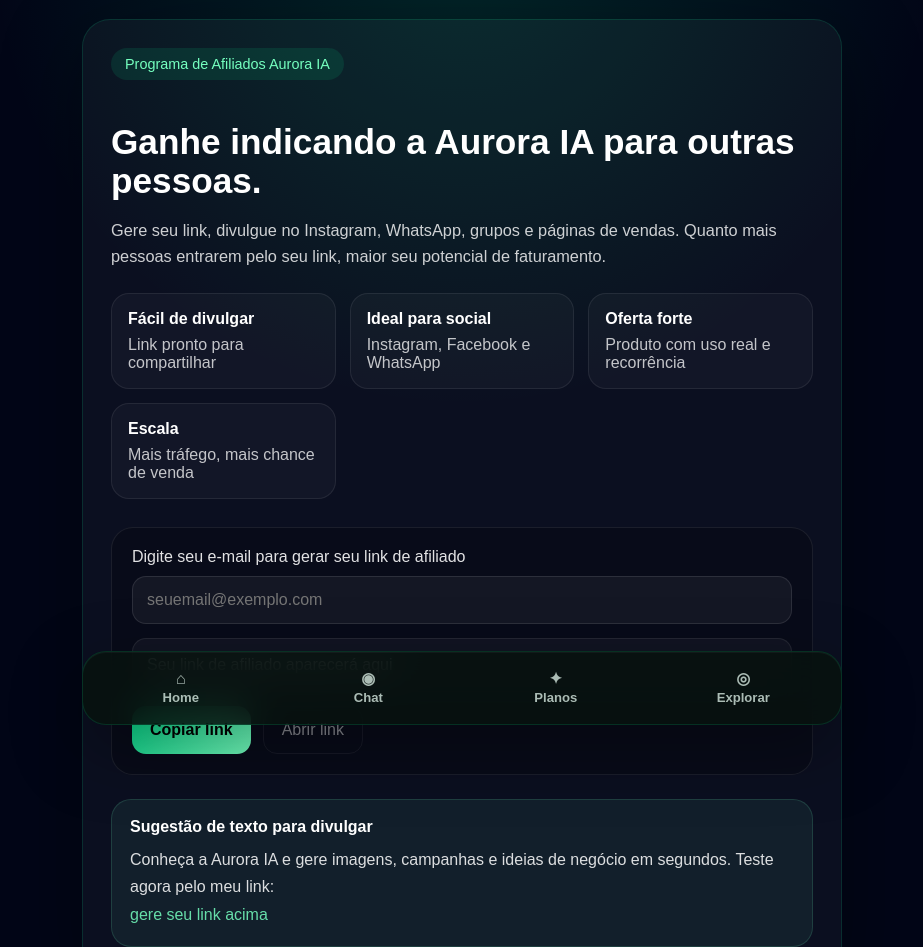
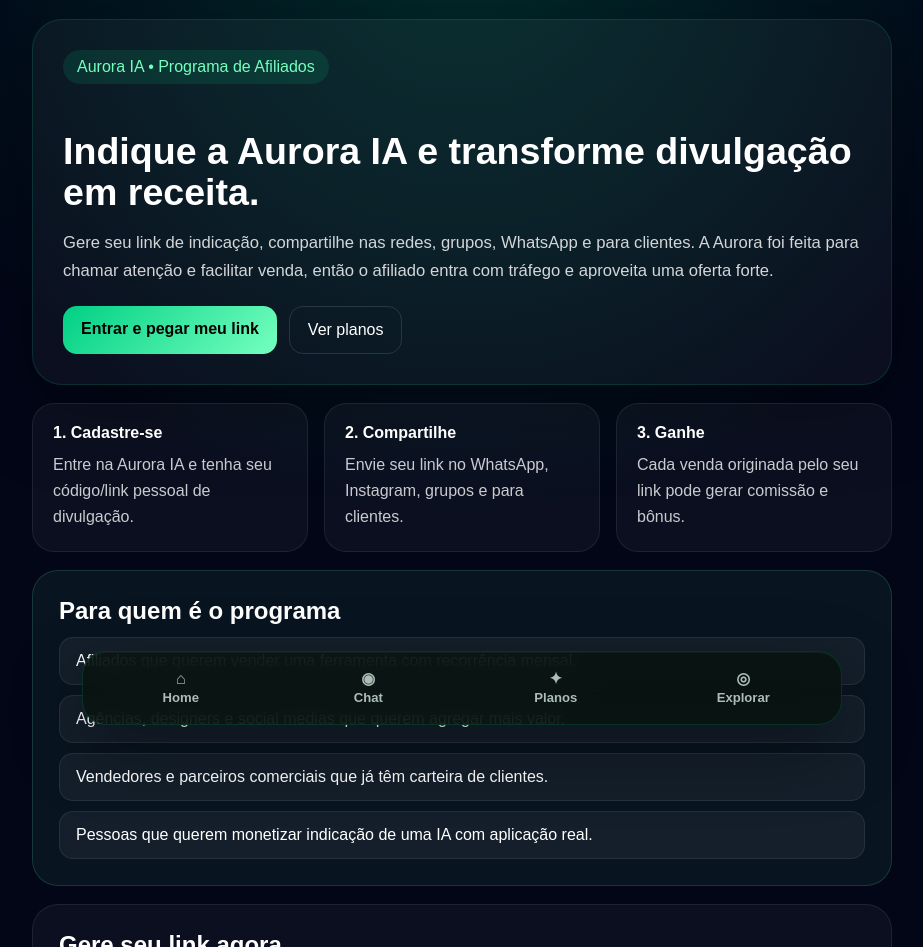
Before and after one commit to ricardogrupoexecutivo1-cpu/ricardo-ia-oficial, a Next.js app: page /afiliado in a window 1280 px wide. Shown: the part 65-1012 px from the top of the page, without its empty margins (178-1101 px from the left). Built offline with nearby package versions, Linux system fonts and the light colour scheme.

Commit message:
Padroniza layout da pagina afiliado

```diff
--- a/app/afiliado/page.tsx
+++ b/app/afiliado/page.tsx
@@ -42,14 +42,14 @@
       style={{
         minHeight: "100vh",
         background:
-          "radial-gradient(circle at top, rgba(0,208,132,0.16), transparent 38%), #020617",
+          "radial-gradient(circle at top, rgba(0,208,132,0.18), transparent 40%), #020617",
         color: "#fff",
         padding: "24px",
         display: "flex",
         justifyContent: "center",
       }}
     >
-      <div style={{ width: "100%", maxWidth: "760px" }}>
+      <div style={{ width: "100%", maxWidth: "860px" }}>
         <div
           style={{
             display: "flex",
@@ -65,6 +65,19 @@
           </Link>
 
           <div style={{ display: "flex", gap: "10px", flexWrap: "wrap" }}>
+            <Link
+              href="/chat"
+              style={{
+                color: "#fff",
+                textDecoration: "none",
+                padding: "10px 14px",
+                borderRadius: "12px",
+                border: "1px solid rgba(255,255,255,0.12)",
+              }}
+            >
+              Chat
+            </Link>
+
             <Link
               href="/oferta"
               style={{
@@ -95,11 +108,12 @@
 
         <section
           style={{
-            borderRadius: "28px",
-            padding: "28px",
+            borderRadius: "30px",
+            padding: "30px",
             background: "rgba(255,255,255,0.04)",
             border: "1px solid rgba(0,208,132,0.16)",
             boxShadow: "0 24px 80px rgba(0,0,0,0.35)",
+            marginBottom: "18px",
           }}
         >
           <span
@@ -109,70 +123,140 @@
               borderRadius: "999px",
               background: "rgba(0,208,132,0.12)",
               color: "#75ffbf",
-              marginBottom: "14px",
-              fontSize: "0.9rem",
+              marginBottom: "16px",
             }}
           >
-            Programa de Afiliados Aurora IA
+            Aurora IA • Programa de Afiliados
           </span>
 
-          <h1 style={{ fontSize: "2.2rem", lineHeight: 1.1, marginBottom: "12px" }}>
-            Ganhe indicando a Aurora IA para outras pessoas.
+          <h1 style={{ fontSize: "2.35rem", lineHeight: 1.08, marginBottom: "14px" }}>
+            Indique a Aurora IA e transforme divulgação em receita.
           </h1>
 
-          <p style={{ opacity: 0.8, fontSize: "1.02rem", lineHeight: 1.6 }}>
-            Gere seu link, divulgue no Instagram, WhatsApp, grupos e páginas de
-            vendas. Quanto mais pessoas entrarem pelo seu link, maior seu potencial
-            de faturamento.
+          <p style={{ opacity: 0.82, lineHeight: 1.7, fontSize: "1.04rem" }}>
+            Gere seu link de indicação, compartilhe nas redes, grupos, WhatsApp e
+            para clientes. A Aurora foi feita para chamar atenção e facilitar venda,
+            então o afiliado entra com tráfego e aproveita uma oferta forte.
           </p>
 
           <div
             style={{
+              display: "flex",
+              gap: "12px",
+              flexWrap: "wrap",
+              marginTop: "20px",
+            }}
+          >
+            <a
+              href="#gerar-link"
+              style={{
+                padding: "14px 18px",
+                borderRadius: "14px",
+                textDecoration: "none",
+                background: "linear-gradient(135deg, #00d084, #75ffbf)",
+                color: "#000",
+                fontWeight: "bold",
+              }}
+            >
+              Entrar e pegar meu link
+            </a>
+
+            <Link
+              href="/planos"
+              style={{
+                padding: "14px 18px",
+                borderRadius: "14px",
+                textDecoration: "none",
+                border: "1px solid rgba(255,255,255,0.12)",
+                color: "#fff",
+              }}
+            >
+              Ver planos
+            </Link>
+          </div>
+        </section>
+
+        <section
+          style={{
             display: "grid",
-              gridTemplateColumns: "repeat(auto-fit, minmax(180px, 1fr))",
-              gap: "14px",
-              marginTop: "24px",
-              marginBottom: "28px",
+            gridTemplateColumns: "repeat(auto-fit, minmax(220px, 1fr))",
+            gap: "16px",
+            marginBottom: "18px",
           }}
         >
           {[
-              ["Fácil de divulgar", "Link pronto para compartilhar"],
-              ["Ideal para social", "Instagram, Facebook e WhatsApp"],
-              ["Oferta forte", "Produto com uso real e recorrência"],
-              ["Escala", "Mais tráfego, mais chance de venda"],
+            ["1. Cadastre-se", "Entre na Aurora IA e tenha seu código/link pessoal de divulgação."],
+            ["2. Compartilhe", "Envie seu link no WhatsApp, Instagram, grupos e para clientes."],
+            ["3. Ganhe", "Cada venda originada pelo seu link pode gerar comissão e bônus."],
           ].map(([title, text]) => (
             <div
               key={title}
               style={{
-                  borderRadius: "18px",
-                  padding: "16px",
-                  background: "rgba(255,255,255,0.03)",
+                borderRadius: "22px",
+                padding: "20px",
+                background: "rgba(255,255,255,0.04)",
                 border: "1px solid rgba(255,255,255,0.08)",
               }}
             >
-                <strong style={{ display: "block", marginBottom: "8px" }}>{title}</strong>
-                <span style={{ opacity: 0.75 }}>{text}</span>
+              <strong style={{ display: "block", marginBottom: "10px" }}>{title}</strong>
+              <span style={{ opacity: 0.78, lineHeight: 1.65 }}>{text}</span>
+            </div>
+          ))}
+        </section>
+
+        <section
+          style={{
+            borderRadius: "26px",
+            padding: "26px",
+            background: "rgba(117,255,191,0.06)",
+            border: "1px solid rgba(117,255,191,0.15)",
+            marginBottom: "18px",
+          }}
+        >
+          <h2 style={{ marginTop: 0, marginBottom: "12px" }}>
+            Para quem é o programa
+          </h2>
+
+          <div style={{ display: "grid", gap: "10px" }}>
+            {[
+              "Afiliados que querem vender uma ferramenta com recorrência mensal.",
+              "Agências, designers e social medias que querem agregar mais valor.",
+              "Vendedores e parceiros comerciais que já têm carteira de clientes.",
+              "Pessoas que querem monetizar indicação de uma IA com aplicação real.",
+            ].map((item) => (
+              <div
+                key={item}
+                style={{
+                  padding: "14px 16px",
+                  borderRadius: "14px",
+                  background: "rgba(255,255,255,0.05)",
+                  border: "1px solid rgba(255,255,255,0.08)",
+                }}
+              >
+                {item}
               </div>
             ))}
           </div>
+        </section>
 
-          <div
+        <section
+          id="gerar-link"
           style={{
-              borderRadius: "22px",
-              padding: "20px",
-              background: "rgba(0,0,0,0.22)",
+            borderRadius: "26px",
+            padding: "26px",
+            background: "rgba(255,255,255,0.04)",
             border: "1px solid rgba(255,255,255,0.08)",
           }}
         >
-            <label
-              htmlFor="affiliate-email"
-              style={{ display: "block", marginBottom: "10px", opacity: 0.88 }}
-            >
-              Digite seu e-mail para gerar seu link de afiliado
-            </label>
+          <h2 style={{ marginTop: 0, marginBottom: "12px" }}>
+            Gere seu link agora
+          </h2>
+
+          <p style={{ opacity: 0.84, lineHeight: 1.7, marginBottom: "14px" }}>
+            Digite seu e-mail para criar um link pronto para divulgação.
+          </p>
 
           <input
-              id="affiliate-email"
             type="email"
             placeholder="seuemail@exemplo.com"
             value={email}
@@ -244,30 +328,6 @@
               Abrir link
             </a>
           </div>
-          </div>
-
-          <div
-            style={{
-              marginTop: "24px",
-              padding: "18px",
-              borderRadius: "20px",
-              background: "rgba(117,255,191,0.07)",
-              border: "1px solid rgba(117,255,191,0.14)",
-            }}
-          >
-            <strong style={{ display: "block", marginBottom: "10px" }}>
-              Sugestão de texto para divulgar
-            </strong>
-
-            <p style={{ opacity: 0.85, lineHeight: 1.7, margin: 0 }}>
-              Conheça a Aurora IA e gere imagens, campanhas e ideias de negócio em
-              segundos. Teste agora pelo meu link:
-              <br />
-              <span style={{ color: "#75ffbf" }}>
-                {referralLink || "gere seu link acima"}
-              </span>
-            </p>
-          </div>
         </section>
       </div>
     </main>
```
Lines whose indentation alone changed are shown as unchanged.
